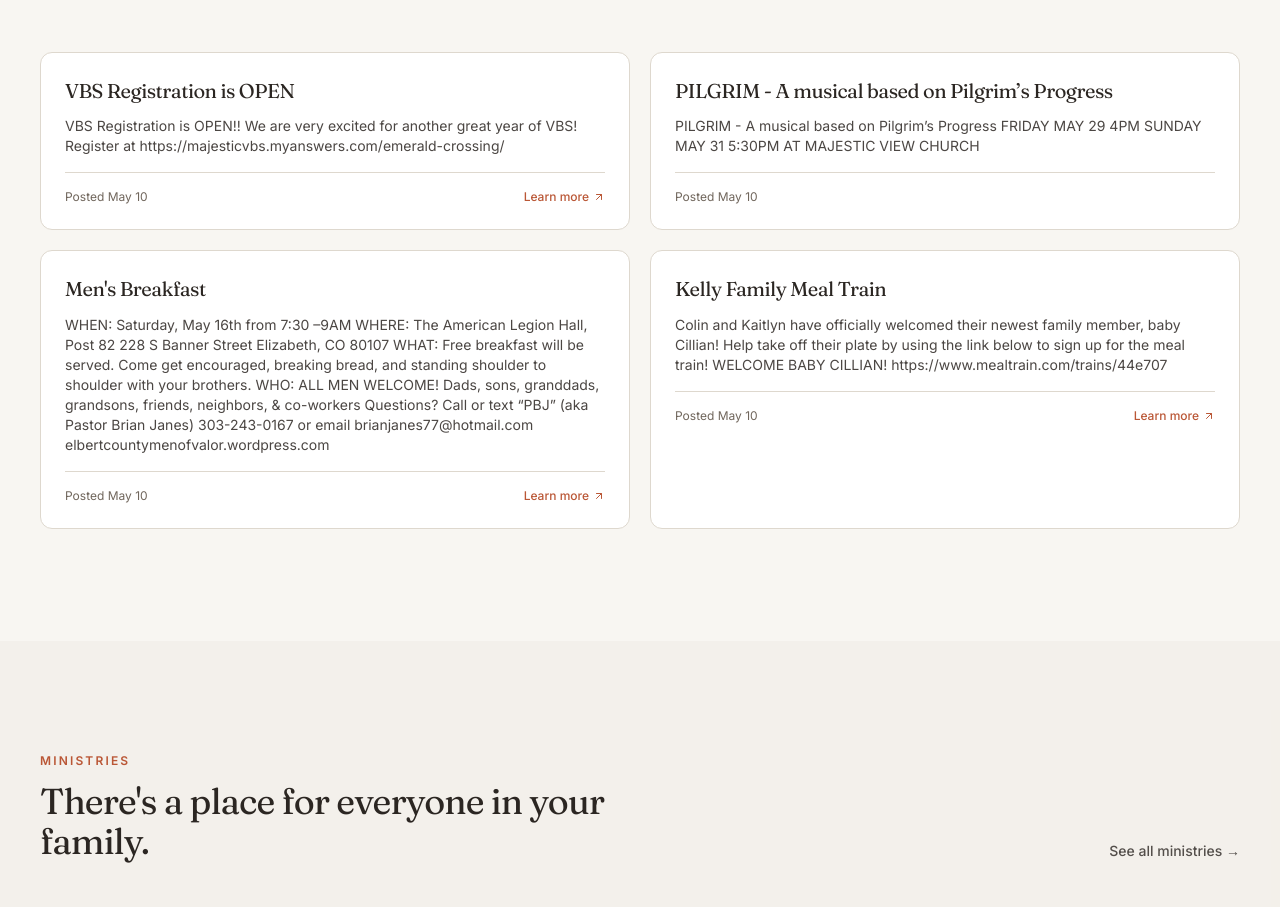
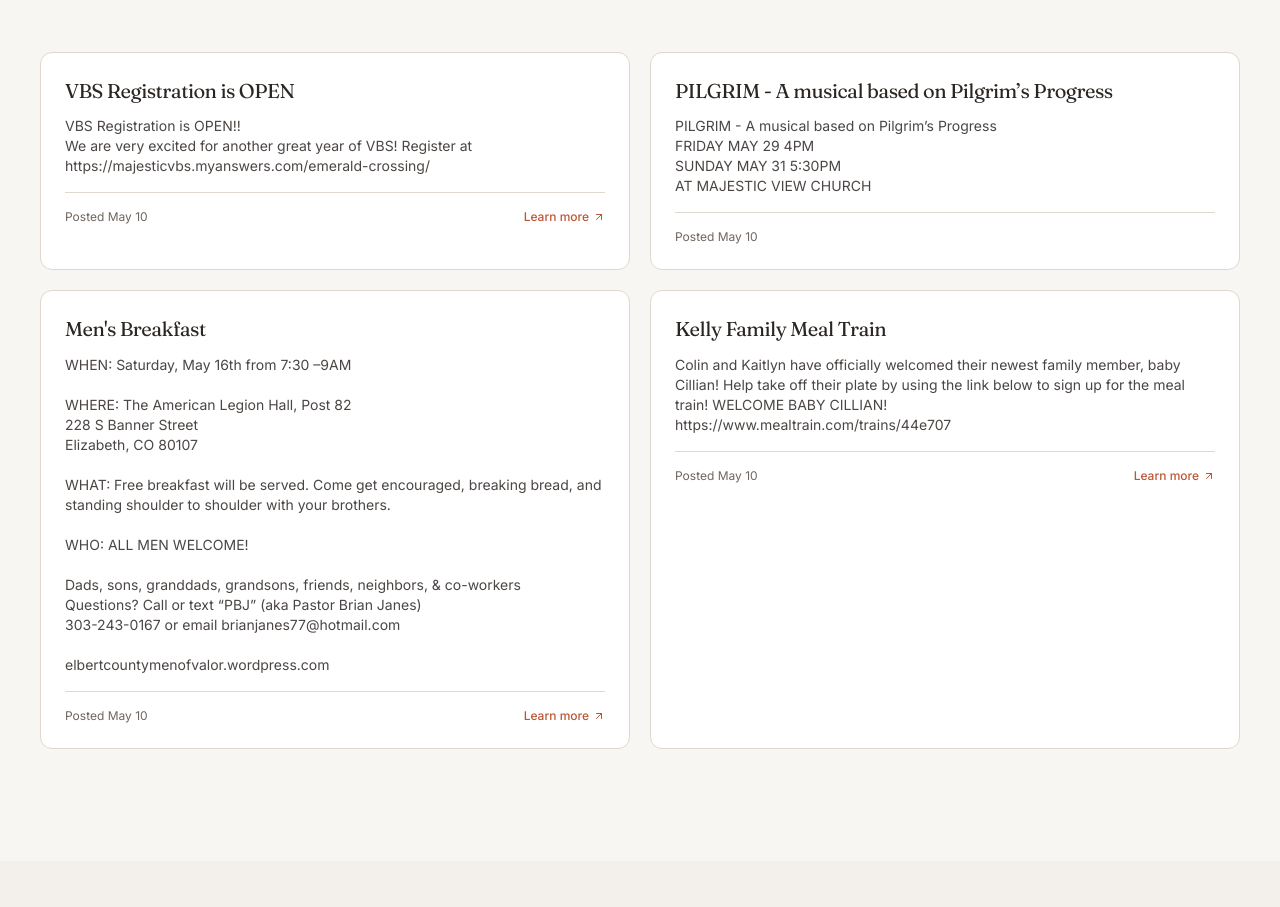
Before and after one commit to kbennett2000/mvc-prototype, a Next.js app: page / in a window 1280 px wide. Shown: the part 3355-4262 px from the top of the page. Built offline with nearby package versions, Linux system fonts and the light colour scheme.

Commit message:
Both the homepage section and the /announcements page now:
Open announcement links in a new tab (target="_blank" rel="noreferrer")
Respect line breaks in the body text (whitespace-pre-wrap — newlines in the CMS text field render as visual line breaks)

```diff
--- a/app/announcements/page.tsx
+++ b/app/announcements/page.tsx
@@ -58,7 +58,7 @@ export default function AnnouncementsPage() {
                     </span>
                   ) : null}
                 </div>
-                <p className="mt-3 text-sm text-foreground/85">{a.body}</p>
+                <p className="mt-3 whitespace-pre-wrap text-sm text-foreground/85">{a.body}</p>
                 <div className="mt-4 flex items-center justify-between gap-3 border-t border-border pt-4">
                   <span className="text-xs text-muted-foreground">
                     Posted {formatPostedDate(a.date)}
@@ -66,6 +66,8 @@ export default function AnnouncementsPage() {
                   {a.link ? (
                     <Link
                       href={a.link}
+                      target="_blank"
+                      rel="noreferrer"
                       className="inline-flex items-center gap-1 text-xs font-medium text-accent hover:underline"
                     >
                       {a.linkLabel || "Learn more"}
--- a/components/sections/announcements.tsx
+++ b/components/sections/announcements.tsx
@@ -42,7 +42,7 @@ export function Announcements() {
                 </span>
               ) : null}
             </div>
-            <p className="mt-3 text-sm text-foreground/85">{a.body}</p>
+            <p className="mt-3 whitespace-pre-wrap text-sm text-foreground/85">{a.body}</p>
             <div className="mt-4 flex items-center justify-between gap-3 border-t border-border pt-4">
               <span className="text-xs text-muted-foreground">
                 Posted {formatPostedDate(a.date)}
@@ -50,6 +50,8 @@ export function Announcements() {
               {a.link ? (
                 <Link
                   href={a.link}
+                  target="_blank"
+                  rel="noreferrer"
                   className="inline-flex items-center gap-1 text-xs font-medium text-accent hover:underline"
                 >
                   {a.linkLabel || "Learn more"}
```
